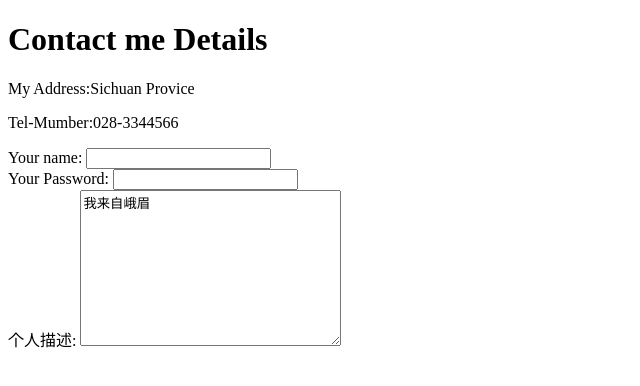
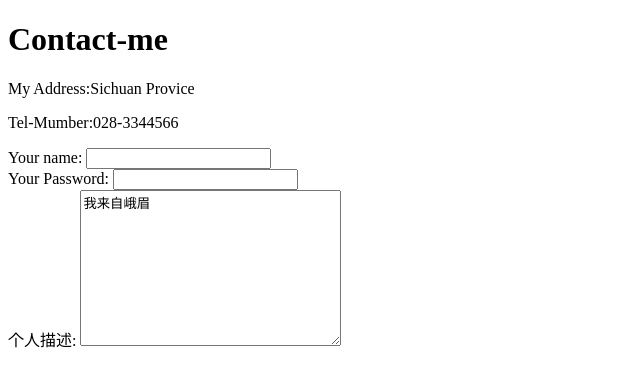
Before and after one commit to bestie200/chenqi.., a plain HTML site: page Contact-me.html in a window 1280 px wide. Shown: the whole page, without its empty margins (0-640 px from the left). Drawn offline with Linux system fonts and the light colour scheme.

Commit message:
modify my content and my file

```diff
--- a/Contact-me.html
+++ b/Contact-me.html
@@ -9,7 +9,7 @@
 </head>
 
 <body>
-    <h1>Contact me Details</h1>
+    <h1>Contact-me</h1>
     <p>My Address:Sichuan Provice</p>
     <p>Tel-Mumber:028-3344566</p>
     <form action="https://www.baidu.com" method="get">
```
